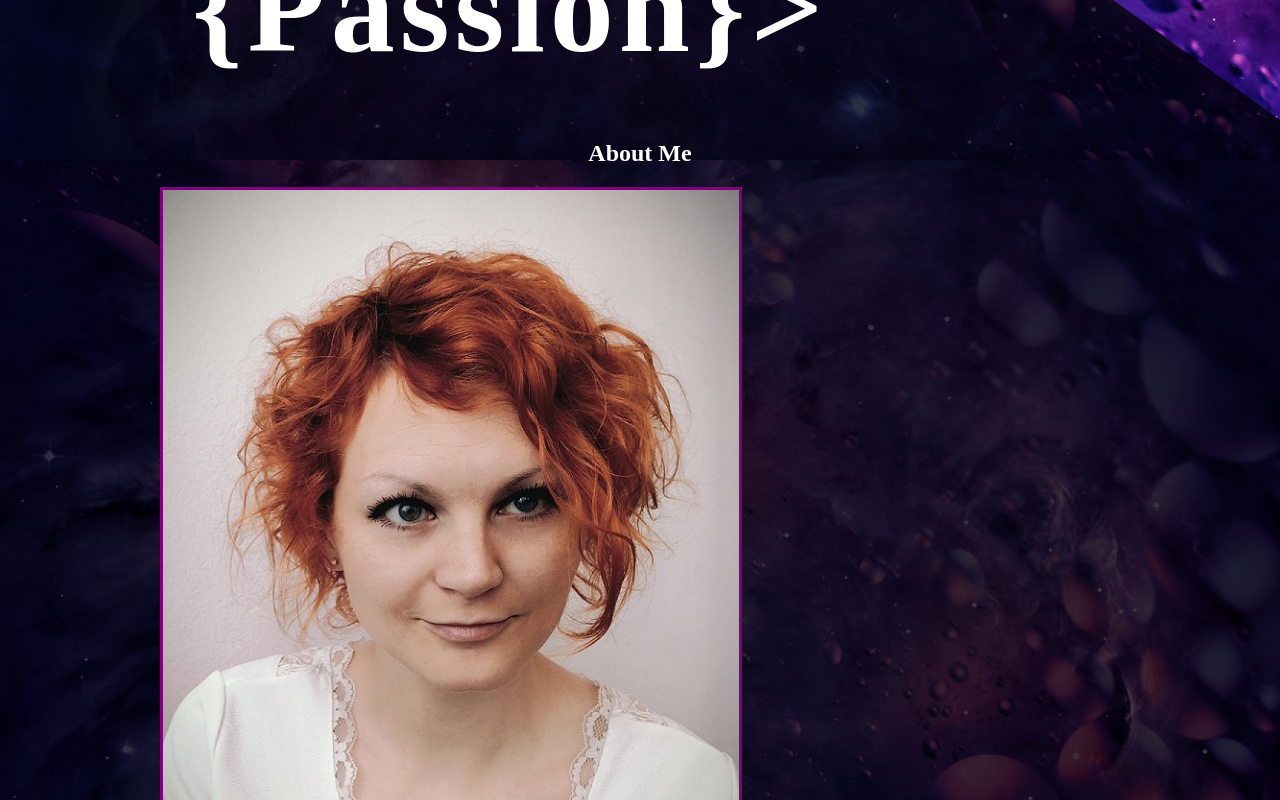
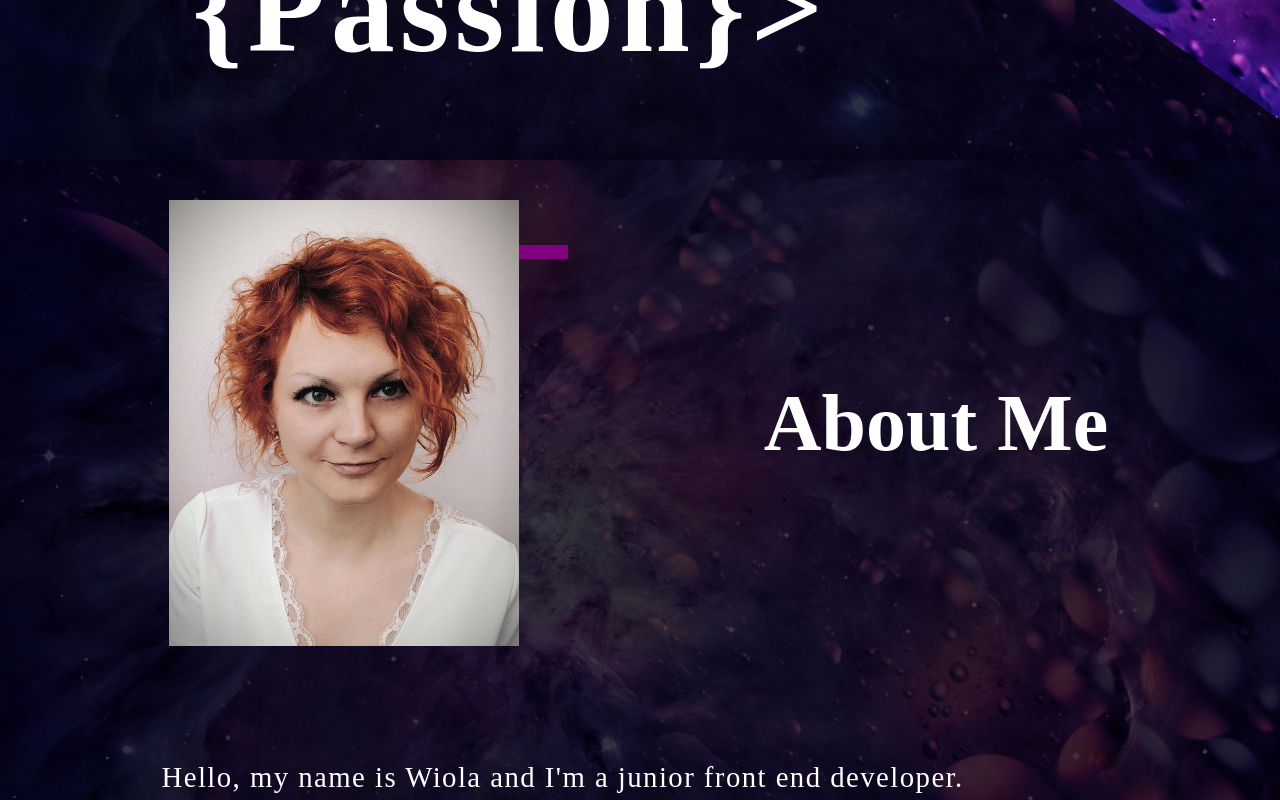
Before and after one commit to Wiolinek/home-page, a React (Create React App) app: page / in a window 1280 px wide. Shown: the part 800-1600 px from the top of the page. Built offline with nearby package versions, Linux system fonts and the light colour scheme; a web font is replaced by a local one.

Commit message:
about section fix style

```diff
--- a/src/layouts/About.js
+++ b/src/layouts/About.js
@@ -10,10 +10,13 @@ const About = () => {
 
   return (
     <AboutWrapper>
-      <div>
+      <div className="my-photo">
+          <img src={photo} alt="Logo" />
+      </div>
+      <div className="section-name">
         <h1>About Me</h1>
-        <div><img src={photo} alt="Logo" /></div>
       </div>
+      <div></div>
       <article>
         <p>Hello, my name is Wiola and I'm a junior front end developer.</p>
         <p>I started my journey with programming in March 2020 and all you can see here is effect of my hard work during last year.</p>
@@ -28,61 +31,80 @@ const About = () => {
 
 const AboutWrapper = styled.section`
   background-color: rgba(0, 0, 0, .75);
-  padding: 0 10em;
   display: grid;
-  grid-template-columns: repeat(auto-fit, minmax(500px, 2fr));
+  grid-template-columns: repeat(2, minmax(200px, .5fr));
+  grid-auto-rows: min-content;
   align-items: center;
   justify-content: center;
-  grid-column-gap: 2em;
+  grid-gap: 2em;
   /* width: 100vw; */
-  min-height: 120vh;
+  /* min-height: 100vh; */
   color: white;
+  padding: 10vh 5vw;
+    .section-name {
+      /* background-color: green; */
+      display: flex;
+      align-items: center;
+      justify-content: center;
+      h1 {
+        font-size: 5em;
+      }
+    }
+    .my-photo {
+      /* background-color: red; */
+      display: flex;
+      /* align-self: flex-start; */
+      justify-content: center;
+      position: relative;
+      /* align-content: center; */
+      /* text-align: center; */
+      /* width: 60%; */
+      /* border: 3px solid purple; */
 
       div {
-    /* background-color: green; */
-    position: relative;
-    h1 {
+        /* transform-origin: 50% 50%; */
+        /* transform:  translateX(-50%) translateY(-50%) rotate(-90deg); */
+        /* height: 10vw; */
         text-align: center;
-      /* background-color: purple; */
+        /* vertical-align: middle; */
+        background-color: purple;
+        /* position: absolute; */
+        top: 0;
+        left: 5vw;
+        /* height: 100px; */
+        /* width: 400px; */
+        /* transform: translate(-40%, 100%) rotate(-90deg); */
+
       }
-    div {
-      width: 60%;
-      border: 3px solid purple;
+      img {
+        /* position: relative; */
+        width: 350px;
+        /* border: 3px solid purple; */
+        z-index: 10;
       }
-    /* div::after {
+    }
+    .my-photo::after {
       content: "";
       position: absolute;
+      width: 350px;
+      max-height: 100%;
       top: 10%;
-      bottom: -10%;
-      left: 10%;
-      right: -10%;
-      background-color: transparent;
-      border: 3px solid purple;
-      z-index: 3;
+      /* bottom: -10%; */
+      /* left: -10%; */
+      right: 10%;
+      background-color: purple;
+      border: 7px solid purple;
+      z-index: 0;
     }
-    div::before {
-      content: "";
-      position: absolute;
-      top: 20%;
-      bottom: -20%;
-      left: 20%;
-      right: -20%;
-      background-color: transparent;
-      border: 3px solid purple;
-      z-index: 3;
-    } */
-    img {
-      max-width: 100%;
-      /* z-index: 10; */
-    }
-  }
+
   article {
-
+    grid-column: 1 / 3;
+    padding: 1em 6em;
     p {
       font-size: 1.8em;
       line-height: 1.5em;
       letter-spacing: 0.05em;
-    /* padding: .05em; */
+      padding: .05em;
       /* font-family: 'Aldrich', sans-serif; */
     /* font-family: 'Quantico', sans-serif; */
     /* font-family: 'Electrolize', sans-serif; */
```
Lines whose indentation alone changed are shown as unchanged.
